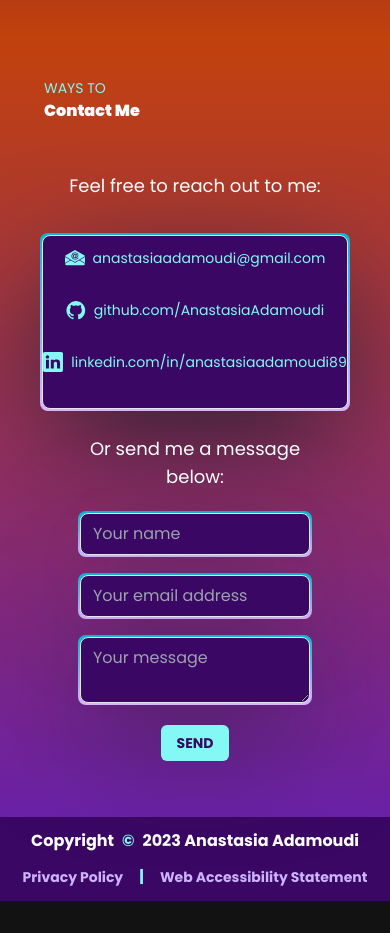
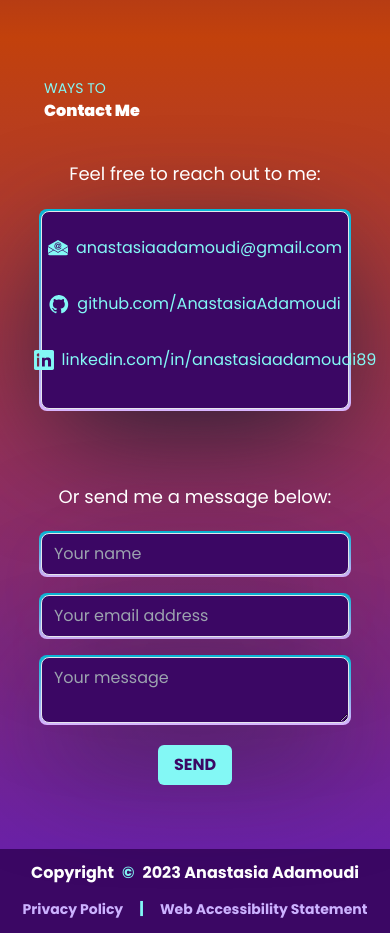
Before and after one commit to spiralnebulam31/PortfolioWebsite, a React (Vite) app: page / in a window 390 px wide. Shown: the part 8353-9286 px from the top of the page. Before the commit the page ends 9254 px from the top, so only its background shows below. Built offline with nearby package versions, Linux system fonts and the light colour scheme.

Commit message:
Fixed styling and responsiveness of Contact section

```diff
--- a/src/components/Contact.jsx
+++ b/src/components/Contact.jsx
@@ -4,10 +4,6 @@ import { styles } from "../styles";
 import { fadeIn, textVariant } from "../utils/motion.js";
 import emailjs from "@emailjs/browser";
 import { linkedin, linkedin2, github, github2, email, email2 } from "../assets";
-import { mountains, planet1, planet2, starrySky1 } from "../assets";
-import Parallax from "./Parallax";
-
-// ... (imports)
 
 const Contact = ({
   linkedinIsHovered,
@@ -60,11 +56,11 @@ const Contact = ({
         </div>
         {/* End of title */}
 
-        <div className="grid grid-cols-1 sm:grid-cols-1 md:grid-cols-1 lg:grid-cols-2 xl:grid-cols-2 gap-4">
+        <div className="grid grid-cols-1 sm:grid-cols-1 md:grid-cols-1 lg:grid-cols-2 xl:grid-cols-2 gap-4 mt-1">
           {/* Contact Information */}
-          <div className="mb-2 text-center max-w-[80%] xl:max-w-[60%] mx-auto">
-            <div className="text-white font-body text-lg max-w-full sm:px-16 px-6 py-8 leading-[30px]">
-              <p className="mt-4">Feel free to reach out to me:</p>
+          <div className="mb-6 text-center w-[80%] md:w-[75%] xl:w-[70%] mx-auto">
+            <div className="text-white font-body text-lg max-w-full sm:px-16 px-6 pt-8 mb-5 leading-[30px]">
+              <p>Feel free to reach out to me:</p>
             </div>
 
             {/* Contact Info Container */}
@@ -72,7 +68,7 @@ const Contact = ({
               <div className="bg-background1 w-full rounded-lg border pb-3 pt-3">
 
                 {/* Contact Links */}
-                <div className="flex flex-col gap-5 pb-3">
+                <div className="flex flex-col gap-5 py-3">
                   <ContactLink
                     href="mailto:anastasiaadamoudi@gmail.com"
                     onMouseEnter={handleEmailMouseEnter}
@@ -109,8 +105,8 @@ const Contact = ({
           {/* End of Contact Information */}
 
           {/* Contact Form */}
-          <div className="text-center w-[60%] md:w-[40%] mx-auto">
-            <p className="text-white font-body text-lg max-w-lg xl:max-w-6xl pb-5">
+          <div className="text-center w-[80%] md:w-[75%] xl:w-[70%] mx-auto pt-8 mb-5">
+            <p className="text-white font-body text-lg max-w-lg xl:max-w-6xl pb-5 mx-auto">
               Or send me a message below:
             </p>
 
@@ -121,10 +117,10 @@ const Contact = ({
               <ContactInput type="textarea" placeholder="Your message" name="message" />
 
               {/* Submit Button */}
-              <div className="mb-4">
+              <div className="mb-1 =">
                 <button
                   type="submit"
-                  className="bg-secondary hover:bg-primary mt-1 font-links font-bold uppercase text-sm sm:text-md md:text-l lg:text-xl text-background1 py-2 px-4 rounded-md items-center mx-auto"
+                  className="bg-secondary hover:bg-primary mt-1 font-links font-bold uppercase text-md md:text-xl text-background1 py-2 px-4 rounded-md items-center mx-auto"
                 >
                   Send
                 </button>
@@ -147,7 +143,7 @@ const ContactLink = ({ href, onMouseEnter, onMouseLeave, icon, text }) => (
       onMouseLeave={onMouseLeave}
       target="_blank"
       rel="noreferrer"
-      className="text-secondary hover:text-primary flex items-center whitespace-nowrap text-sm sm:text-sm md:text-md lg:text-md xl:text-xl"
+      className="text-secondary hover:text-primary flex items-center whitespace-nowrap text-md lg:text-lg lg:text-xl"
     >
       <img src={icon} alt={`${text} icon`} className="w-[20px] h-[20px] object-contain" />
       <p className="ml-2">{text}</p>
```
